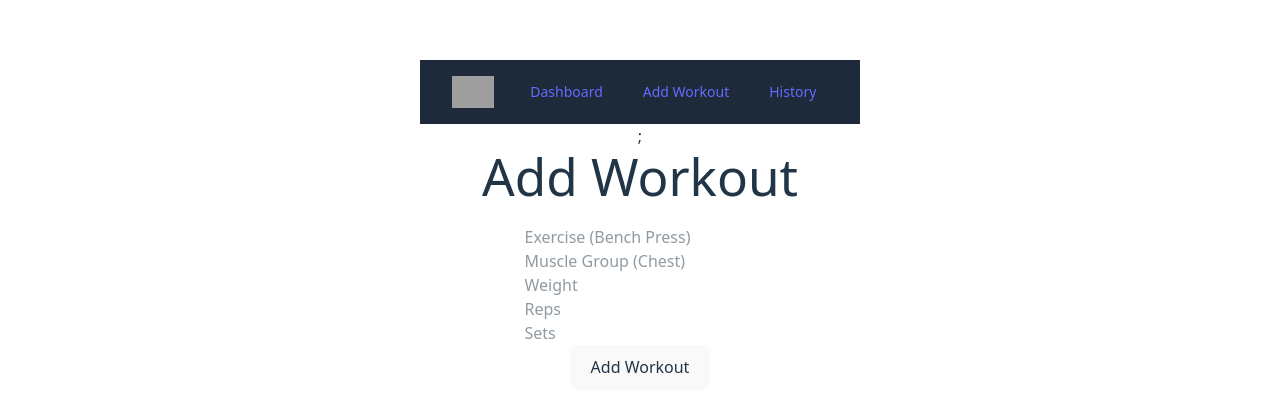
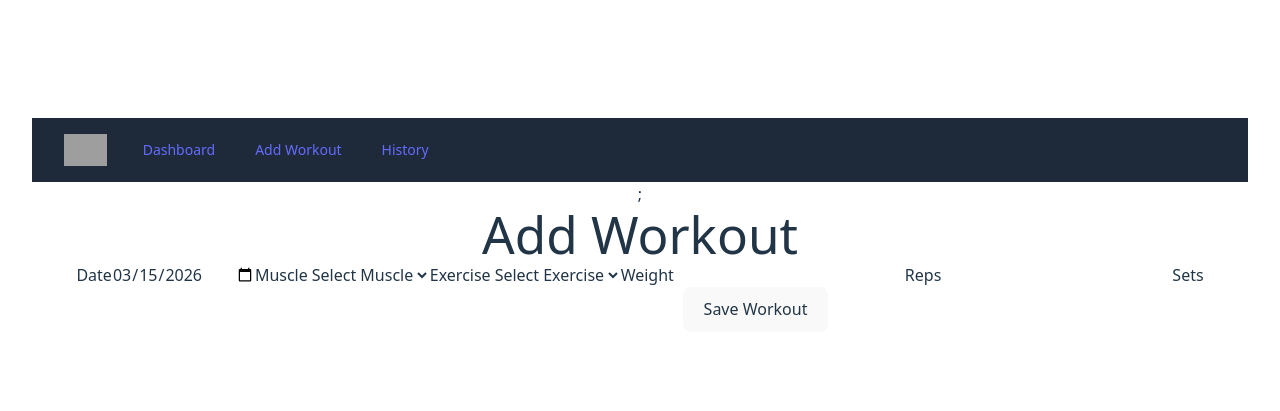
Before and after one commit to umashankar-kousha/workout-tracker, a React app: page /add-workout in a window 1280 px wide. Shown: the part 175-586 px from the top of the page. Built offline with nearby package versions, Linux system fonts and the light colour scheme; data requests are answered from the project's data file; grey boxes are pictures that could not be loaded; the HTML template or start-up script is replaced by a standard one.

Commit message:
some muscles added to json

```diff
--- a/db.json
+++ b/db.json
@@ -1,31 +1,113 @@
 {
   "workouts": [
     {
+      "id": "2b4a",
+      "date": "",
+      "muscleId": "1",
+      "exercise": "Bench Press",
+      "weight": "30",
+      "reps": "10",
+      "sets": "4"
+    },
+    {
+      "id": "052e",
+      "date": "2026-03-16",
+      "muscleId": "2",
+      "exercise": "Barbell Row",
+      "weight": "20",
+      "reps": "12",
+      "sets": "3"
+    },
+    {
+      "id": "5c98",
+      "date": "2026-03-09",
+      "muscleId": "3",
+      "exercise": "Squat",
+      "weight": "30",
+      "reps": "15",
+      "sets": "3"
+    }
+  ],
+  "muscles": [
+    {
       "id": "1",
-      "exercise": "Bench Press",
-      "muscle": "Chest",
-      "weight": 80,
-      "reps": 8,
-      "sets": 3,
-      "date": "2026-03-01"
+      "name": "Chest"
     },
     {
       "id": "2",
-      "exercise": "Bench Press",
-      "muscle": "Chest",
-      "weight": 85,
-      "reps": 6,
-      "sets": 3,
-      "date": "2026-03-04"
+      "name": "Back"
     },
     {
       "id": "3",
-      "exercise": "Squat",
-      "muscle": "Legs",
-      "weight": 120,
-      "reps": 5,
-      "sets": 4,
-      "date": "2026-03-03"
+      "name": "Legs"
+    },
+    {
+      "id": "4",
+      "name": "Shoulders"
+    },
+    {
+      "id": "5",
+      "name": "Biceps"
+    },
+    {
+      "id": "6",
+      "name": "Triceps"
+    },
+    {
+      "id": "7",
+      "name": "Abs"
+    }
+  ],
+  "exercises": [
+    {
+      "id": "1",
+      "muscleId": 1,
+      "name": "Bench Press"
+    },
+    {
+      "id": "2",
+      "muscleId": 1,
+      "name": "Incline Dumbbell Press"
+    },
+    {
+      "id": "3",
+      "muscleId": 2,
+      "name": "Pull Ups"
+    },
+    {
+      "id": "4",
+      "muscleId": 2,
+      "name": "Barbell Row"
+    },
+    {
+      "id": "5",
+      "muscleId": 3,
+      "name": "Squat"
+    },
+    {
+      "id": "6",
+      "muscleId": 3,
+      "name": "Leg Press"
+    },
+    {
+      "id": "7",
+      "muscleId": 4,
+      "name": "Overhead Press"
+    },
+    {
+      "id": "8",
+      "muscleId": 4,
+      "name": "Lateral Raise"
+    },
+    {
+      "id": "9",
+      "muscleId": 5,
+      "name": "Barbell Curl"
+    },
+    {
+      "id": "10",
+      "muscleId": 6,
+      "name": "Tricep Pushdown"
     }
   ],
   "$schema": "./node_modules/json-server/schema.json"
--- a/src/components/AddWorkout.jsx
+++ b/src/components/AddWorkout.jsx
@@ -1,4 +1,5 @@
 import WorkoutForm from "./WorkoutForm";
+import { useState } from "react";
 import axios from "axios";
 
 const API = "http://localhost:3001/workouts";
--- a/src/components/Dashboard.jsx
+++ b/src/components/Dashboard.jsx
@@ -1,5 +1,6 @@
 import { useState, useEffect } from "react";
 import StrengthChart from "./StrengthChart";
+
 import axios from "axios";
 import VolumeChart from "./VolumeChart";
 const API = "http://localhost:3001/workouts";
@@ -26,11 +27,17 @@ function Dashboard() {
   }
   const { workouts } = useWorkouts();
   const [muscle, setMuscle] = useState("");
-
-  const muscles = [...new Set(workouts.map((w) => w.muscle))];
+  const [muscles, setMuscles] = useState([]);
+  useEffect(() => {
+    fetch("http://localhost:3001/muscles")
+      .then((res) => res.json())
+      .then(setMuscles);
+  }, []);
 
   const filtered =
-    muscle === "" ? workouts : workouts.filter((w) => w.muscle === muscle);
+    muscle === ""
+      ? workouts
+      : workouts.filter((w) => String(w.muscleId) === String(muscle));
 
   return (
     <div style={{ padding: "40px" }}>
@@ -40,7 +47,9 @@ function Dashboard() {
         <option value="">All Muscles</option>
 
         {muscles.map((m) => (
-          <option key={m}>{m}</option>
+          <option key={m.id} value={m.id}>
+            {m.name}
+          </option>
         ))}
       </select>
 
--- a/src/components/StrengthChart.jsx
+++ b/src/components/StrengthChart.jsx
@@ -1,5 +1,5 @@
 import { Line } from "react-chartjs-2";
-//import { calculate1RM } from "../../utils/calculate1RM";
+
 import {
   Chart as ChartJS,
   LineElement,
--- a/src/components/WorkoutForm.jsx
+++ b/src/components/WorkoutForm.jsx
@@ -1,102 +1,80 @@
 import { useState } from "react";
+import MuscleDropdown from "./dropdown/MuscleDropDown";
+import ExerciseDropdown from "./dropdown/ExerciseDropdown";
 
 function WorkoutForm({ onAdd }) {
+  const today = new Date().toISOString().split("T")[0];
+  const [date, setDate] = useState(today);
+  const [muscleId, setMuscleId] = useState("");
+  const [exercise, setExercise] = useState("");
 
-  const [form,setForm] = useState({
-    exercise:"",
-    muscle:"",
-    weight:"",
-    reps:"",
-    sets:""
-  });
+  const [weight, setWeight] = useState("");
+  const [reps, setReps] = useState("");
+  const [sets, setSets] = useState("");
 
-  const handleChange = (e)=>{
-    setForm({
-      ...form,
-      [e.target.name]: e.target.value
-    });
-  };
-
-  const handleSubmit = (e)=>{
+  const handleSubmit = async (e) => {
     e.preventDefault();
 
     const workout = {
-      ...form,
-      weight:Number(form.weight),
-      reps:Number(form.reps),
-      sets:Number(form.sets),
-      date:new Date().toISOString().slice(0,10)
+      date,
+      muscleId,
+      exercise,
+      weight,
+      reps,
+      sets,
     };
 
-    onAdd(workout);
-
-    setForm({
-      exercise:"",
-      muscle:"",
-      weight:"",
-      reps:"",
-      sets:""
+    await fetch("http://localhost:3001/workouts", {
+      method: "POST",
+      headers: {
+        "Content-Type": "application/json",
+      },
+      body: JSON.stringify(workout),
     });
   };
 
   return (
+    <form onSubmit={handleSubmit}>
+      <label>Date</label>
+      <input
+        type="date"
+        value={date}
+        onChange={(e) => setDate(e.target.value)}
+      />
 
-    <form onSubmit={handleSubmit} style={{marginTop:"20px"}}>
+      <label>Muscle</label>
+      <MuscleDropdown value={muscleId} onChange={setMuscleId} />
 
-      <div>
-        <input
-          name="exercise"
-          placeholder="Exercise (Bench Press)"
-          value={form.exercise}
-          onChange={handleChange}
+      <label>Exercise</label>
+      <ExerciseDropdown
+        muscleId={muscleId}
+        value={exercise}
+        onChange={setExercise}
       />
-      </div>
 
-      <div>
-        <input
-          name="muscle"
-          placeholder="Muscle Group (Chest)"
-          value={form.muscle}
-          onChange={handleChange}
-        />
-      </div>
-
-      <div>
+      <label>Weight</label>
       <input
         type="number"
-          name="weight"
-          placeholder="Weight"
-          value={form.weight}
-          onChange={handleChange}
+        value={weight}
+        onChange={(e) => setWeight(e.target.value)}
       />
-      </div>
 
-      <div>
+      <label>Reps</label>
       <input
         type="number"
-          name="reps"
-          placeholder="Reps"
-          value={form.reps}
-          onChange={handleChange}
+        value={reps}
+        onChange={(e) => setReps(e.target.value)}
       />
-      </div>
 
-      <div>
+      <label>Sets</label>
       <input
         type="number"
-          name="sets"
-          placeholder="Sets"
-          value={form.sets}
-          onChange={handleChange}
+        value={sets}
+        onChange={(e) => setSets(e.target.value)}
       />
-      </div>
 
-      <button type="submit">
-        Add Workout
-      </button>
-
+      <button type="submit">Save Workout</button>
     </form>
-
   );
 }
 
--- a/src/components/WorkoutHistory.jsx
+++ b/src/components/WorkoutHistory.jsx
@@ -7,6 +7,10 @@ const API = "http://localhost:3001/workouts";
 
 function WorkoutHistory() {
   const [workouts, setWorkouts] = useState([]);
+
+  const [muscles, setMuscles] = useState([]);
+  const [muscleFilter, setMuscleFilter] = useState("");
+  const [dateFilter, setDateFilter] = useState("");
 
   useEffect(() => {
     load();
@@ -31,11 +35,56 @@ function WorkoutHistory() {
     load();
   };
 
+  useEffect(() => {
+    fetch("http://localhost:3001/muscles")
+      .then((res) => res.json())
+      .then(setMuscles);
+  }, []);
+
+  const filteredWorkouts = workouts.filter((w) => {
+    const muscleMatch =
+      muscleFilter === "" || String(w.muscleId) === String(muscleFilter);
+
+    const dateMatch = dateFilter === "" || w.date === dateFilter;
+
+    return muscleMatch && dateMatch;
+  });
+
   return (
     <div style={{ padding: "40px" }}>
       <h1>Workout History</h1>
+      <div style={{ marginBottom: "20px" }}>
+        <select
+          value={muscleFilter}
+          onChange={(e) => setMuscleFilter(e.target.value)}
+        >
+          <option value="">All Muscles</option>
 
-      {workouts.map((w) => (
+          {muscles.map((m) => (
+            <option key={m.id} value={m.id}>
+              {m.name}
+            </option>
+          ))}
+        </select>
+        {/* <MuscleDropdown value={muscleId} onChange={setMuscleId} /> */}
+
+        <input
+          type="date"
+          value={dateFilter}
+          onChange={(e) => setDateFilter(e.target.value)}
+          style={{ marginLeft: "10px" }}
+        />
+        <button
+          onClick={() => {
+            setMuscleFilter("");
+            setDateFilter("");
+          }}
+        >
+          Clear Filters
+        </button>
+      </div>
+
+      {filteredWorkouts.map((w) => (
         <WorkoutCard key={w.id} workout={w} onDelete={handleDelete} />
       ))}
     </div>
--- /dev/null
+++ b/src/components/dropdown/ExerciseDropdown.jsx
@@ -0,0 +1,33 @@
+import { useEffect, useState } from "react";
+
+function ExerciseDropdown({ muscleId, value, onChange }) {
+  const [exercises, setExercises] = useState([]);
+
+  useEffect(() => {
+    if (!muscleId) return;
+
+    async function getExercisesByMuscle(muscleId) {
+      const res = await fetch(
+        `http://localhost:3001/exercises?muscleId=${muscleId}`,
+      );
+
+      return res.json();
+    }
+
+    getExercisesByMuscle(muscleId).then(setExercises);
+  }, [muscleId]);
+
+  return (
+    <select value={value} onChange={(e) => onChange(e.target.value)}>
+      <option value="">Select Exercise</option>
+
+      {exercises.map((e) => (
+        <option key={e.id} value={e.name}>
+          {e.name}
+        </option>
+      ))}
+    </select>
+  );
+}
+
+export default ExerciseDropdown;
--- /dev/null
+++ b/src/components/dropdown/MuscleDropdown.jsx
@@ -0,0 +1,29 @@
+import { useEffect, useState } from "react";
+
+function MuscleDropdown({ value, onChange }) {
+  const [muscles, setMuscles] = useState([]);
+
+  useEffect(() => {
+    async function getMuscles() {
+      const res = await fetch("http://localhost:3001/muscles");
+
+      return res.json();
+    }
+
+    getMuscles().then(setMuscles);
+  }, []);
+
+  return (
+    <select value={value} onChange={(e) => onChange(e.target.value)}>
+      <option value="">Select Muscle</option>
+
+      {muscles.map((m) => (
+        <option key={m.id} value={m.id}>
+          {m.name}
+        </option>
+      ))}
+    </select>
+  );
+}
+
+export default MuscleDropdown;
```
Lines whose indentation alone changed are shown as unchanged.
